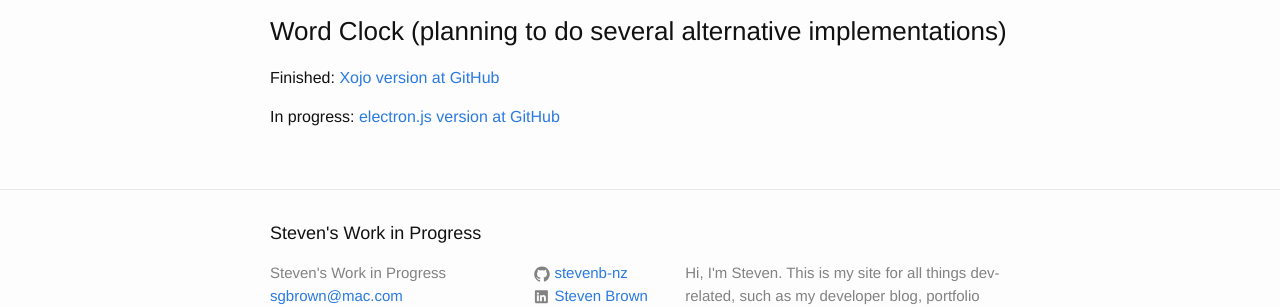
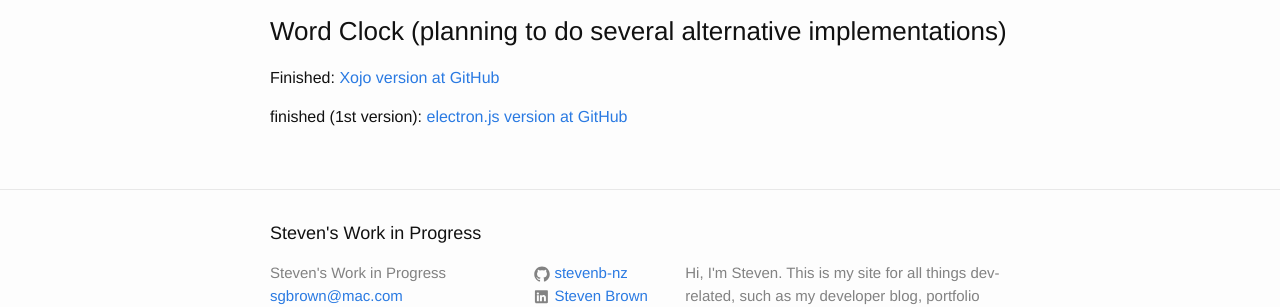
Before and after one commit to stevenb-nz/stevenb-nz.github.io, a Jekyll site: the page built from _pages/portfolio.md, in a window 1280 px wide. Shown: the part 968-1275 px from the top of the page. Built offline with Jekyll 4.4.1, drawn with Linux system fonts in a browser that asks for light colours.

Commit message:
changed status of electron.js word clock on portfolio page

```diff
--- a/_pages/portfolio.md
+++ b/_pages/portfolio.md
@@ -35,7 +35,7 @@ As of January 2018, I'm just getting started at [codewars](https://www.codewars.
 
 Finished: [Xojo version at GitHub](https://github.com/stevenb-nz/word-clock-xojo)
 
-In progress: [electron.js version at GitHub](https://github.com/stevenb-nz/word-clock-electron)
+finished (1st version): [electron.js version at GitHub](https://github.com/stevenb-nz/word-clock-electron)
 
 <!-- This is the base Jekyll theme. You can find out more info about customizing your Jekyll theme, as well as basic Jekyll usage documentation at [jekyllrb.com](http://jekyllrb.com/)
 
```
